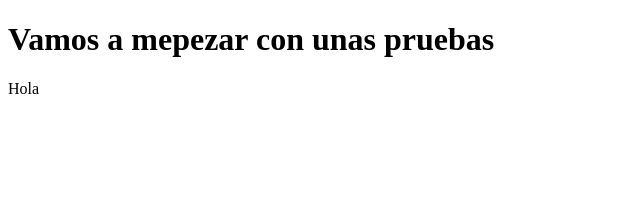
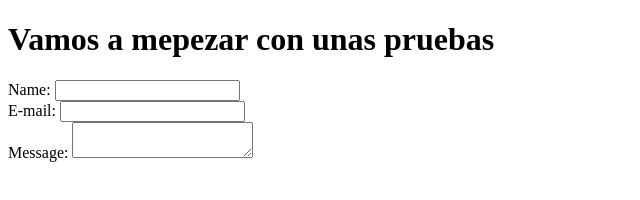
Before and after one commit to hank222/prueba1, a plain HTML site: page index.html in a window 1280 px wide. Shown: the whole page, without its empty margins (0-640 px from the left). Drawn offline with Linux system fonts and the light colour scheme.

Commit message:
formualrio

```diff
--- a/index.html
+++ b/index.html
@@ -10,7 +10,20 @@
     <h1>Vamos a mepezar con unas pruebas</h1>
 
     <div>
-      Hola
+      <form action="" method="post">
+          <div>
+            <label for="name">Name:</label>
+            <input type="text" id="name" />
+        </div>
+        <div>
+            <label for="mail">E-mail:</label>
+            <input type="email" id="mail" />
+        </div>
+        <div>
+            <label for="msg">Message:</label>
+            <textarea id="msg"></textarea>
+        </div>
+      </form>
     </div>
 
     <script src="hola.js"> </script>
```
